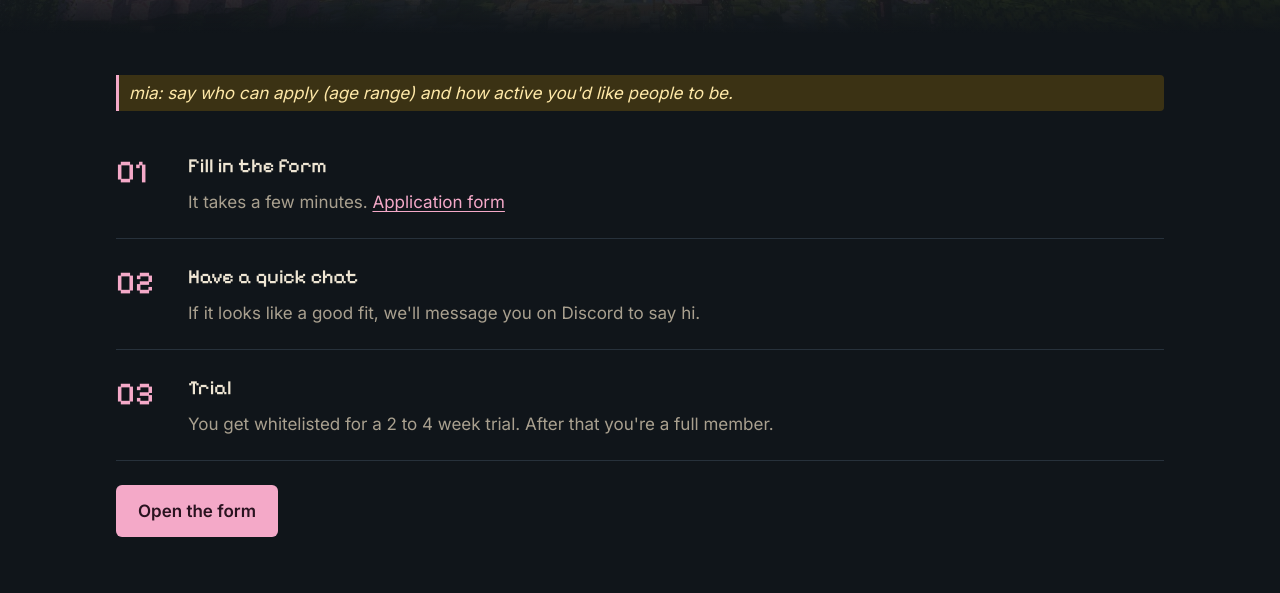
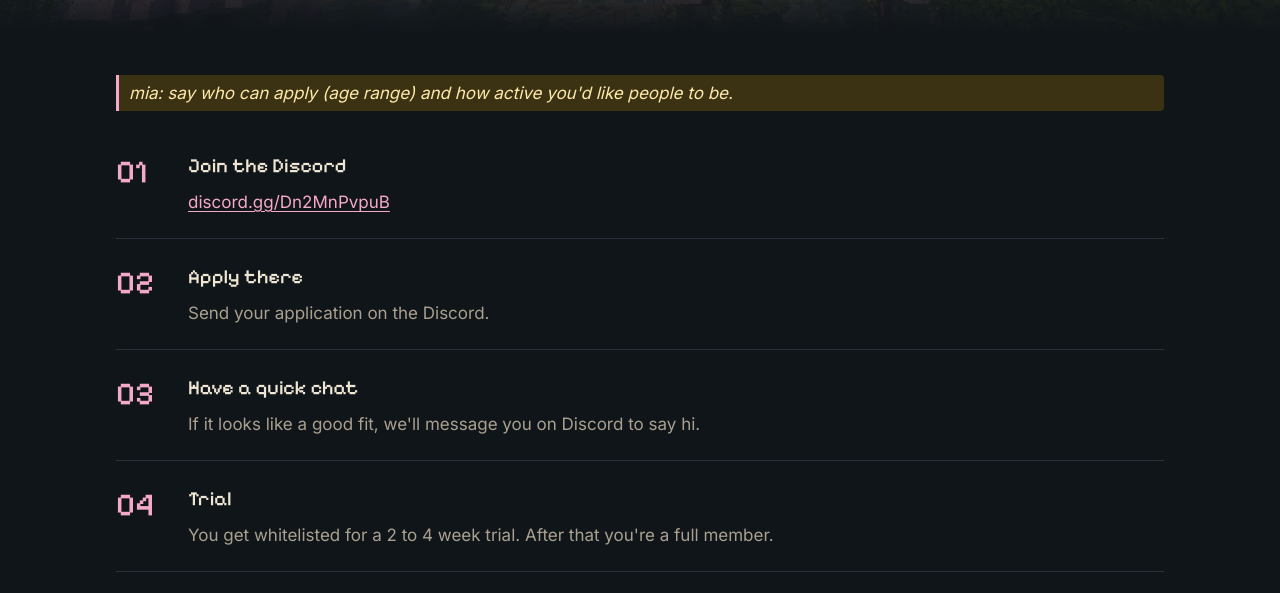
Before and after one commit to MiraDotnet/Queerverse-website, a plain HTML site: page apply.html in a window 1280 px wide. Shown: the part 334-927 px from the top of the page. Drawn offline with Linux system fonts and the light colour scheme.

Commit message:
Apply through the Discord

```diff
--- a/apply.html
+++ b/apply.html
@@ -38,13 +38,12 @@
     <div class="wrap">
       <p class="todo">mia: say who can apply (age range) and how active you'd like people to be.</p>
       <ol class="numbered">
-        <li><h3>Fill in the form</h3>
-          <!-- mia: put your Google Form link here -->
-          <p>It takes a few minutes. <a href="https://forms.gle/YOUR-FORM">Application form</a></p></li>
+        <li><h3>Join the Discord</h3><p><a href="https://discord.gg/Dn2MnPvpuB">discord.gg/Dn2MnPvpuB</a></p></li>
+        <li><h3>Apply there</h3><p>Send your application on the Discord.</p></li>
         <li><h3>Have a quick chat</h3><p>If it looks like a good fit, we'll message you on Discord to say hi.</p></li>
         <li><h3>Trial</h3><p>You get whitelisted for a 2 to 4 week trial. After that you're a full member.</p></li>
       </ol>
-      <div class="actions"><a class="button" href="https://forms.gle/YOUR-FORM">Open the form</a></div>
+      <div class="actions"><a class="button" href="https://discord.gg/Dn2MnPvpuB">Join the Discord</a></div>
     </div>
   </section>
   <section class="block">
```
Also changed, not shown: 1 other file.
